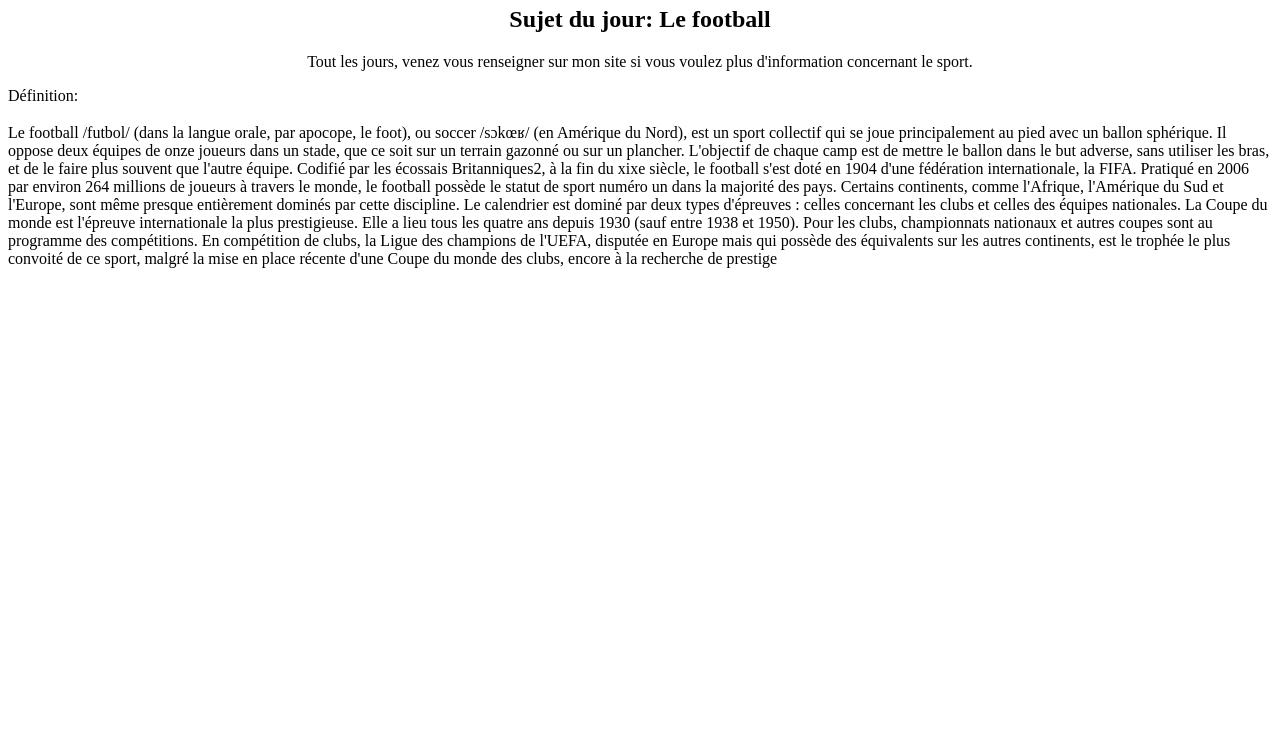
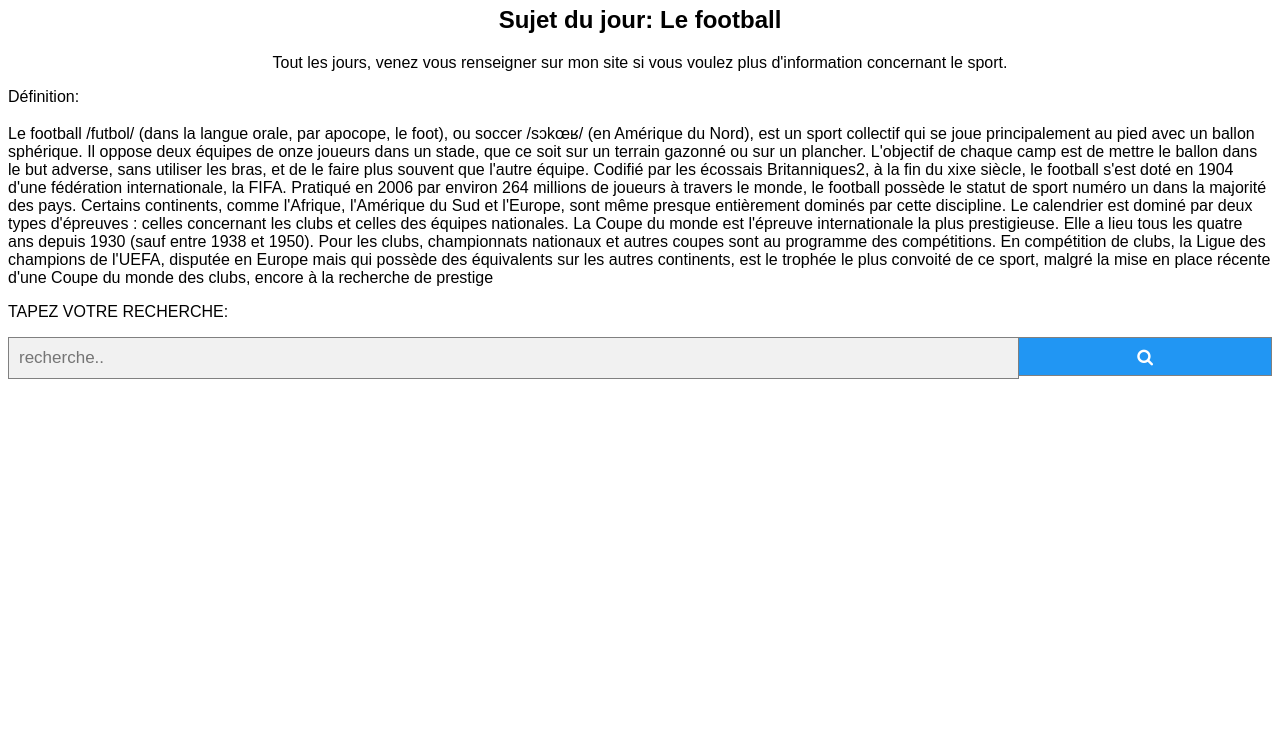
Before and after one commit to andymbombi/js-qu88tc, a website: page index.html in a window 1280 px wide. Shown: the part 60-800 px from the top of the page. Drawn offline with Linux system fonts and the light colour scheme.

Commit message:
1 file modified

```diff
--- a/index.html
+++ b/index.html
@@ -26,3 +26,57 @@ Codifié par les écossais Britanniques2, à la fin du xixe siècle, le football
 Le calendrier est dominé par deux types d'épreuves : celles concernant les clubs et celles des équipes nationales. La Coupe du monde est l'épreuve internationale la plus prestigieuse. Elle a lieu tous les quatre ans depuis 1930 (sauf entre 1938 et 1950). Pour les clubs, championnats nationaux et autres coupes sont au programme des compétitions.
 
 En compétition de clubs, la Ligue des champions de l'UEFA, disputée en Europe mais qui possède des équivalents sur les autres continents, est le trophée le plus convoité de ce sport, malgré la mise en place récente d'une Coupe du monde des clubs, encore à la recherche de prestige
+<html>
+<head>
+<meta name="viewport" content="width=device-width, initial-scale=1">
+<link rel="stylesheet" href="https://cdnjs.cloudflare.com/ajax/libs/font-awesome/4.7.0/css/font-awesome.min.css">
+<style>
+body {
+  font-family: Arial;
+}
+
+* {
+  box-sizing: border-box;
+}
+
+form.example input[type=text] {
+  padding: 10px;
+  font-size: 17px;
+  border: 1px solid grey;
+  float: left;
+  width: 80%;
+  background: #f1f1f1;
+}
+
+form.example button {
+  float: left;
+  width: 20%;
+  padding: 10px;
+  background: #2196F3;
+  color: white;
+  font-size: 17px;
+  border: 1px solid grey;
+  border-left: none;
+  cursor: pointer;
+}
+
+form.example button:hover {
+  background: #0b7dda;
+}
+
+form.example::after {
+  content: "";
+  clear: both;
+  display: table;
+}
+</style>
+</head>
+<body>
+
+
+
+<p>TAPEZ VOTRE RECHERCHE:</p>
+<form class="example" action="/action_page.php">
+  <input type="text" placeholder="recherche.." name="recherche">
+  <button type="submit"><i class="fa fa-search"></i></button>
+</form>
```
